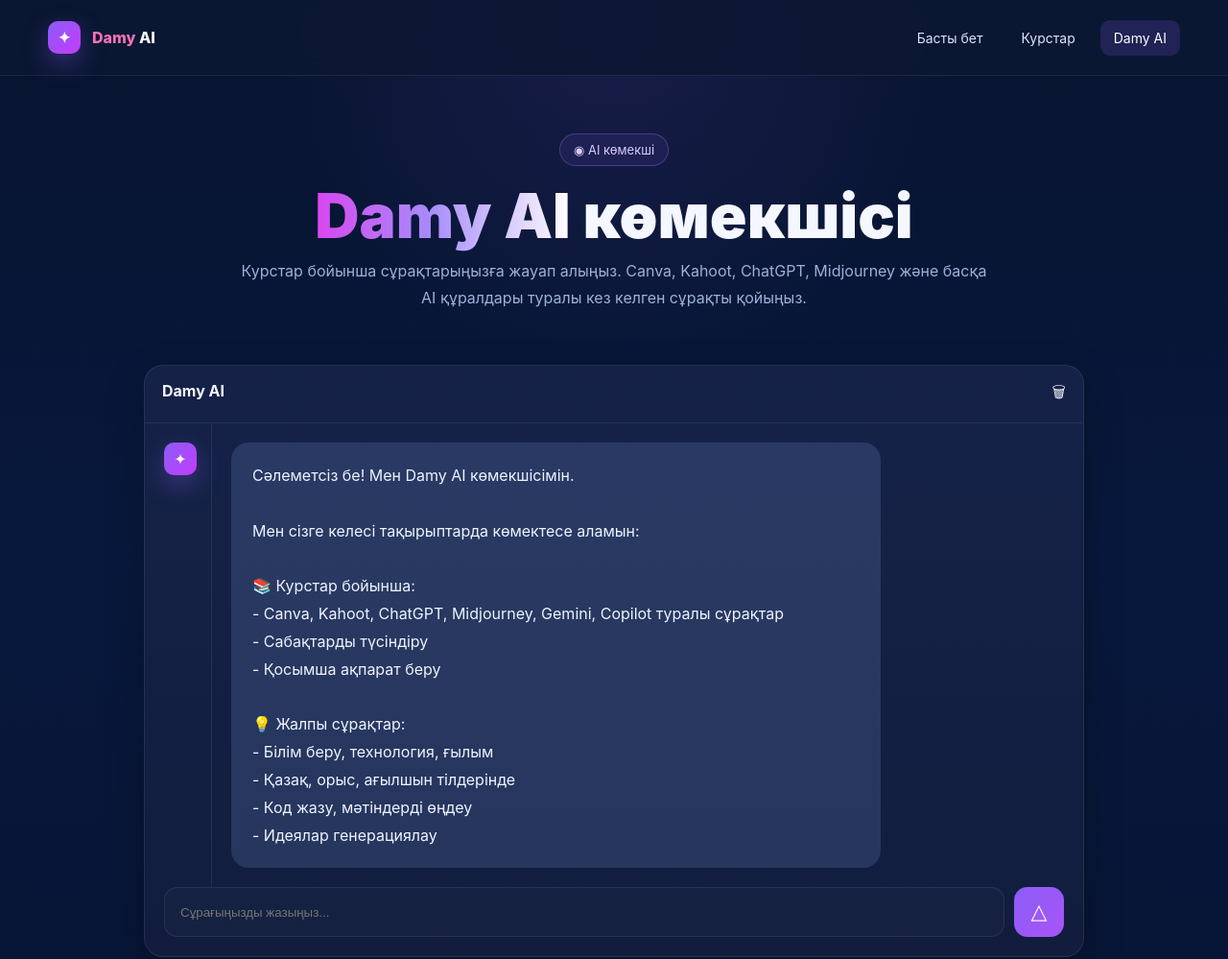
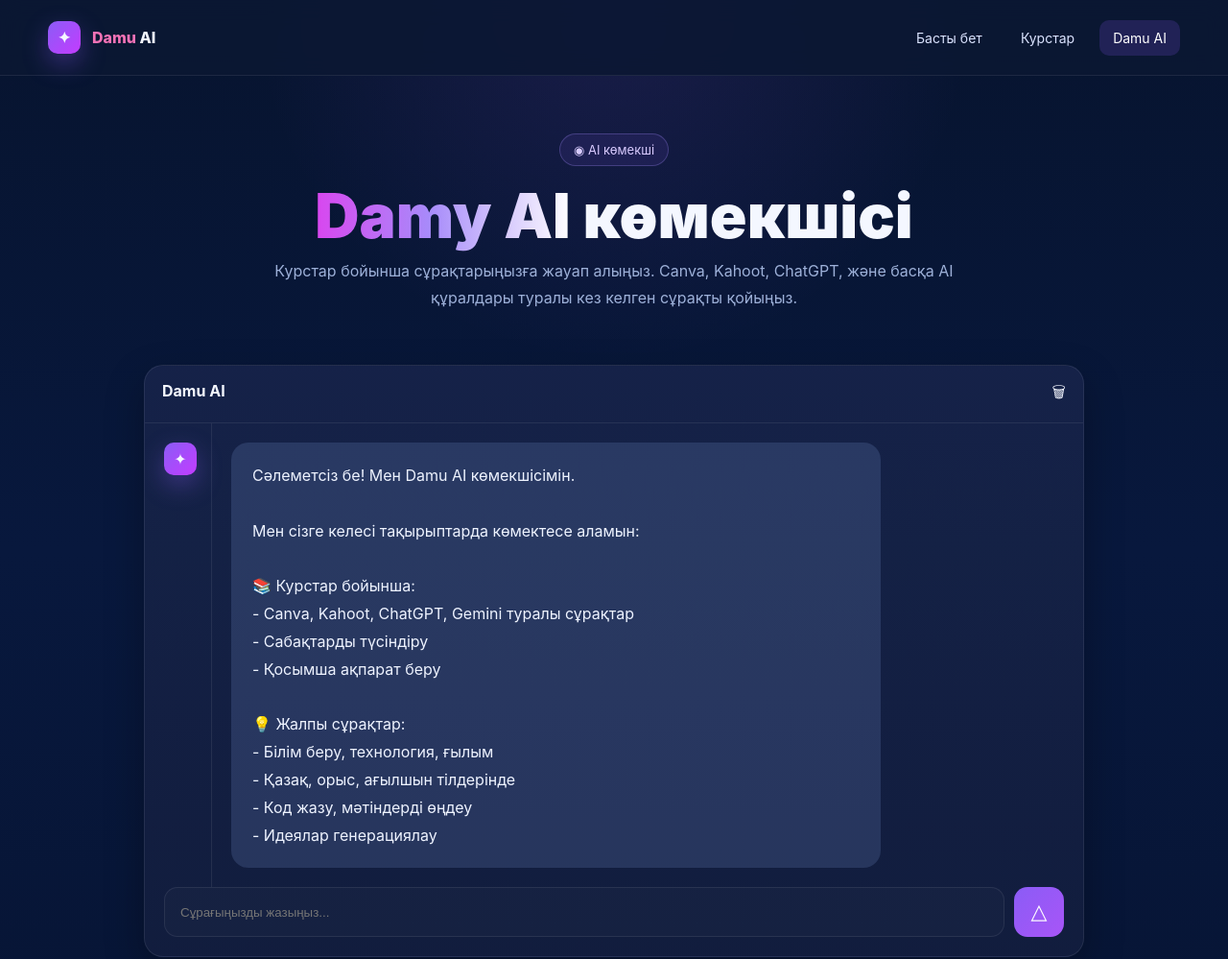
Before and after one commit to sitebuilderweb/damuai, a plain HTML site: page assistant.html in a window 1280 px wide. Shown: the top 999 px of the page at 96% size. Drawn offline with Linux system fonts and the light colour scheme.

Commit message:
Update assistant.html

```diff
--- a/assistant.html
+++ b/assistant.html
@@ -3,17 +3,17 @@
 <head>
   <meta charset="UTF-8">
   <meta name="viewport" content="width=device-width, initial-scale=1.0">
-  <title>Damy AI көмекшісі</title>
+  <title>Damu AI көмекшісі</title>
   <link rel="stylesheet" href="styles.css">
 </head>
 <body>
   <header class="navbar">
     <div class="container row">
-      <a class="brand" href="index.html"><div class="brand-badge">✦</div><div><span class="brand-name">Damy</span> <span>AI</span></div></a>
+      <a class="brand" href="index.html"><div class="brand-badge">✦</div><div><span class="brand-name">Damu</span> <span>AI</span></div></a>
       <nav class="nav-links">
         <a class="nav-link" href="index.html">Басты бет</a>
         <a class="nav-link" href="courses.html">Курстар</a>
-        <a class="nav-link active" href="assistant.html">Damy AI</a>
+        <a class="nav-link active" href="assistant.html">Damu AI</a>
       </nav>
     </div>
   </header>
@@ -22,15 +22,15 @@
     <section class="page-hero">
       <div class="eyebrow">◉ AI көмекші</div>
       <h1 class="section-title"><span class="gradient-text">Damy AI</span> көмекшісі</h1>
-      <p class="section-subtitle">Курстар бойынша сұрақтарыңызға жауап алыңыз. Canva, Kahoot, ChatGPT, Midjourney және басқа AI құралдары туралы кез келген сұрақты қойыңыз.</p>
+      <p class="section-subtitle">Курстар бойынша сұрақтарыңызға жауап алыңыз. Canva, Kahoot, ChatGPT, және басқа AI құралдары туралы кез келген сұрақты қойыңыз.</p>
     </section>
 
     <section class="chat-shell">
-      <div class="chat-top"><strong>Damy AI</strong><span>🗑</span></div>
+      <div class="chat-top"><strong>Damu AI</strong><span>🗑</span></div>
       <div class="chat-body">
         <div class="chat-avatar-col"><div class="brand-badge">✦</div></div>
         <div class="chat-main">
-          <div class="message">Сәлеметсіз бе! Мен Damy AI көмекшісімін.<br><br>Мен сізге келесі тақырыптарда көмектесе аламын:<br><br>📚 Курстар бойынша:<br>- Canva, Kahoot, ChatGPT, Midjourney, Gemini, Copilot туралы сұрақтар<br>- Сабақтарды түсіндіру<br>- Қосымша ақпарат беру<br><br>💡 Жалпы сұрақтар:<br>- Білім беру, технология, ғылым<br>- Қазақ, орыс, ағылшын тілдерінде<br>- Код жазу, мәтіндерді өңдеу<br>- Идеялар генерациялау</div>
+          <div class="message">Сәлеметсіз бе! Мен Damu AI көмекшісімін.<br><br>Мен сізге келесі тақырыптарда көмектесе аламын:<br><br>📚 Курстар бойынша:<br>- Canva, Kahoot, ChatGPT, Gemini туралы сұрақтар<br>- Сабақтарды түсіндіру<br>- Қосымша ақпарат беру<br><br>💡 Жалпы сұрақтар:<br>- Білім беру, технология, ғылым<br>- Қазақ, орыс, ағылшын тілдерінде<br>- Код жазу, мәтіндерді өңдеу<br>- Идеялар генерациялау</div>
         </div>
       </div>
       <div class="chat-input">
```
